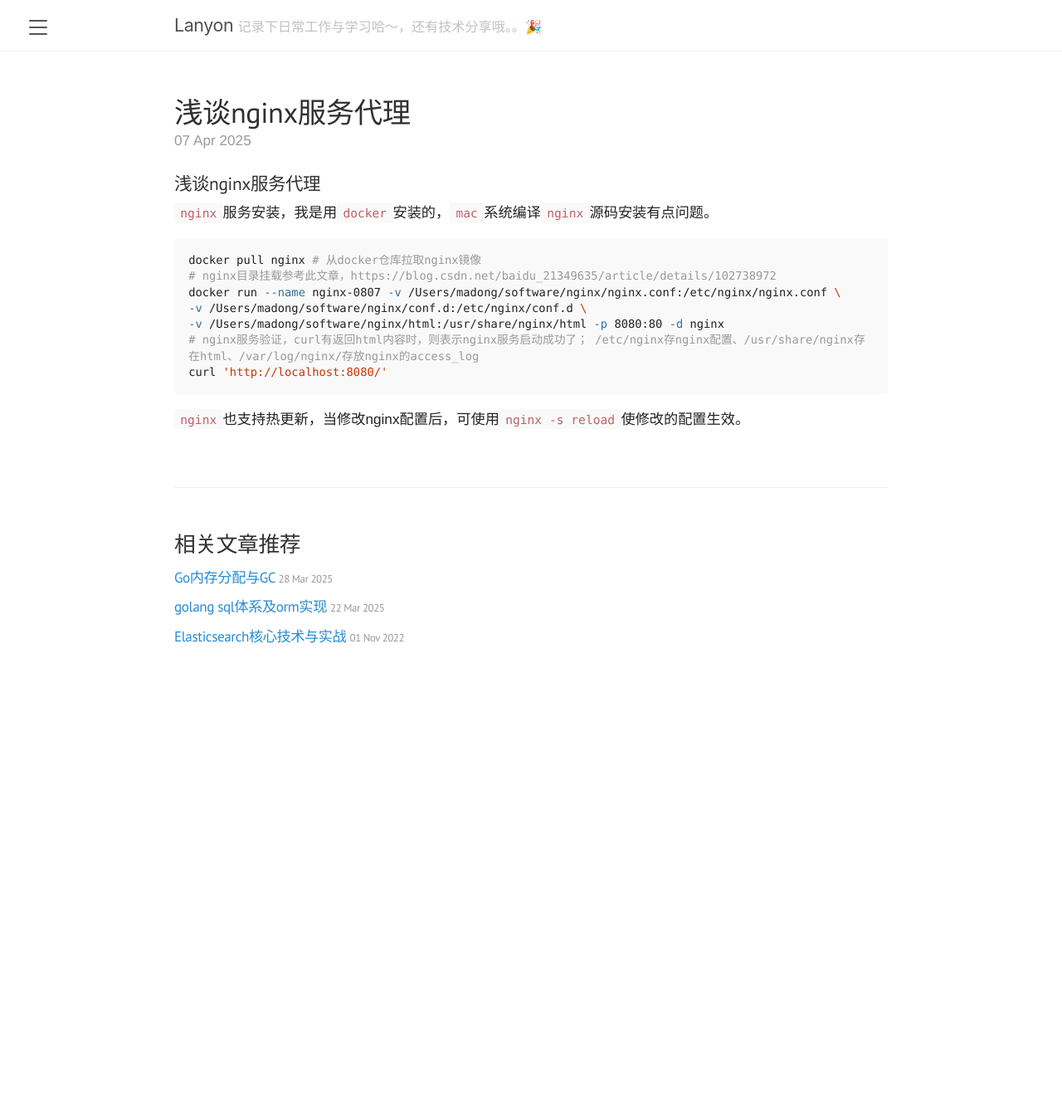
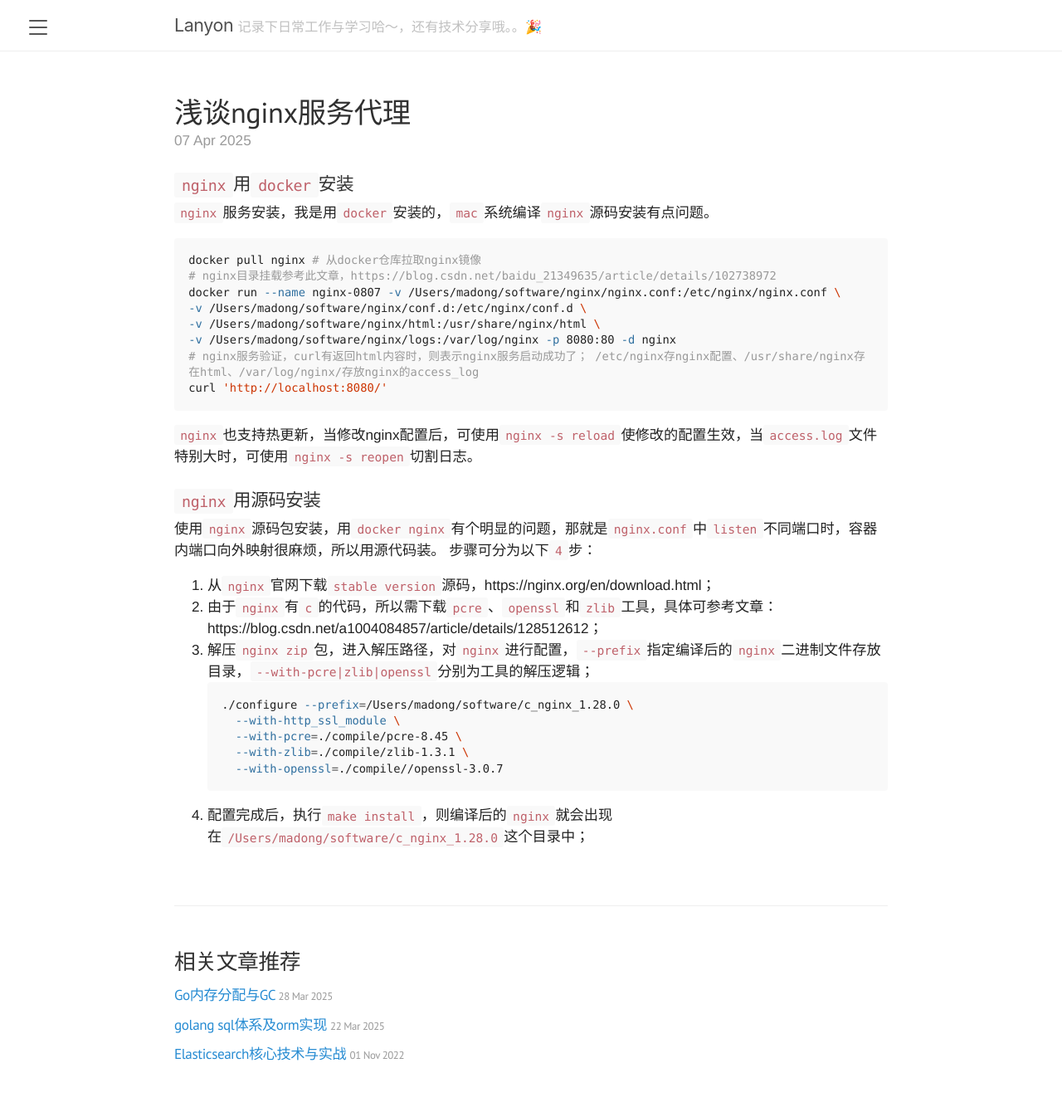
Before and after one commit to dongma/dongma.github.io, a Jekyll site: the page built from _posts/2025-04-07-浅谈nginx服务代理.md, in a window 1280 px wide. Shown: the whole page at 83% size. Built offline with Jekyll 4.4.1, drawn with Linux system fonts in a browser that asks for light colours; before the commit the page ends 900 px from its top, so only the background shows below that.

Commit message:
use nginx source code to compile nginx binary package

````diff
--- a/_posts/2025-04-07-浅谈nginx服务代理.md
+++ b/_posts/2025-04-07-浅谈nginx服务代理.md
@@ -2,15 +2,31 @@
 layout: post
 title: 浅谈nginx服务代理
 ---
-### 浅谈nginx服务代理
+### `nginx`用`docker`安装
 `nginx`服务安装，我是用`docker`安装的，`mac`系统编译`nginx`源码安装有点问题。
 ```shell
 docker pull nginx # 从docker仓库拉取nginx镜像
 # nginx目录挂载参考此文章，https://blog.csdn.net/baidu_21349635/article/details/102738972
 docker run --name nginx-0807 -v /Users/madong/software/nginx/nginx.conf:/etc/nginx/nginx.conf \
 -v /Users/madong/software/nginx/conf.d:/etc/nginx/conf.d \
--v /Users/madong/software/nginx/html:/usr/share/nginx/html -p 8080:80 -d nginx
+-v /Users/madong/software/nginx/html:/usr/share/nginx/html \
+-v /Users/madong/software/nginx/logs:/var/log/nginx -p 8080:80 -d nginx
 # nginx服务验证，curl有返回html内容时，则表示nginx服务启动成功了； /etc/nginx存nginx配置、/usr/share/nginx存在html、/var/log/nginx/存放nginx的access_log
 curl 'http://localhost:8080/'
 ```
-`nginx`也支持热更新，当修改nginx配置后，可使用`nginx -s reload`使修改的配置生效。
+`nginx`也支持热更新，当修改nginx配置后，可使用`nginx -s reload`使修改的配置生效，当`access.log`文件特别大时，可使用`nginx -s reopen`切割日志。
+<!-- more -->
+### `nginx`用源码安装
+使用`nginx`源码包安装，用`docker nginx`有个明显的问题，那就是`nginx.conf`中`listen`不同端口时，容器内端口向外映射很麻烦，所以用源代码装。
+步骤可分为以下`4`步：
+1. 从`nginx`官网下载`stable version`源码，https://nginx.org/en/download.html；
+2. 由于`nginx`有`c`的代码，所以需下载`pcre`、`openssl`和`zlib`工具，具体可参考文章：https://blog.csdn.net/a1004084857/article/details/128512612；
+3. 解压`nginx zip`包，进入解压路径，对`nginx`进行配置，`--prefix`指定编译后的`nginx`二进制文件存放目录，`--with-pcre|zlib|openssl`分别为工具的解压逻辑；
+```shell
+./configure --prefix=/Users/madong/software/c_nginx_1.28.0 \
+  --with-http_ssl_module \
+  --with-pcre=./compile/pcre-8.45 \
+  --with-zlib=./compile/zlib-1.3.1 \
+  --with-openssl=./compile//openssl-3.0.7
+```
+4. 配置完成后，执行`make install`，则编译后的`nginx`就会出现在`/Users/madong/software/c_nginx_1.28.0`这个目录中；
````
